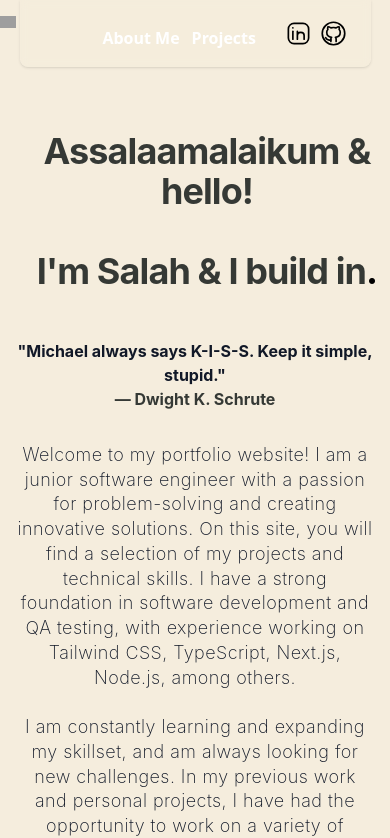
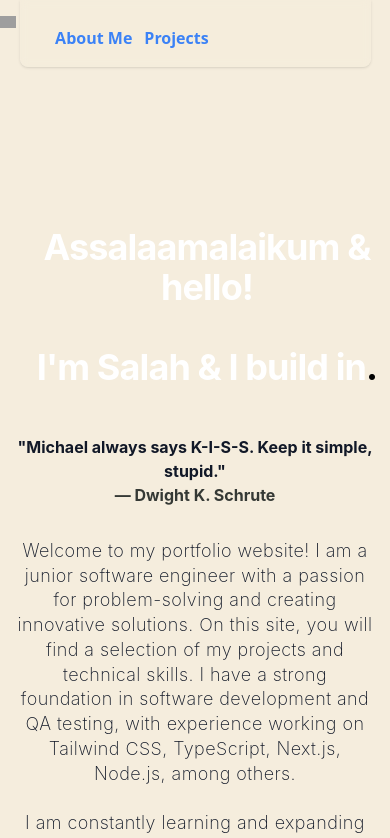
Before and after one commit to salahraja/portfolio, a Next.js app: page / in a window 390 px wide. Shown: the top 838 px of the page. Built offline with nearby package versions, Linux system fonts and the light colour scheme; grey boxes are pictures that could not be loaded.

Commit message:
fixed additional breakpoints

```diff
--- a/components/nav.tsx
+++ b/components/nav.tsx
@@ -1,8 +1,36 @@
 import Image from "next/image";
-import React from "react";
+import React, { useState, useEffect } from "react";
 import Link from "next/link";
+import clsx from "clsx";
 
 function NavBar() {
+  const [windowWidth, setWindowWidth] = useState<number | undefined>(undefined);
+
+  useEffect(() => {
+    if (typeof window !== "undefined") {
+      setWindowWidth(window.innerWidth);
+      window.addEventListener("resize", () =>
+        setWindowWidth(window.innerWidth)
+      );
+    }
+
+    return () => {
+      if (typeof window !== "undefined") {
+        window.removeEventListener("resize", () =>
+          setWindowWidth(window.innerWidth)
+        );
+      }
+    };
+  }, []);
+
+  const linkClass = clsx(
+    "text-black dark:text-white space-x-3 pt-[17.5px] w-full align-center",
+    {
+      "xl:pl-[13rem] max-[1140px]:text-white  pl-[11.5rem]":
+        windowWidth && windowWidth > 640,
+    }
+  );
+
   return (
     <div className="flex flex-row justify-center">
       <nav className="font-sans flex fixed py-2 px-6 bg-[#F5EDDD] dark:bg-zinc-800/30 bg-opacity-40 backdrop-blur-sm rounded-b-lg shadow sm:items-baseline w-[90%] pl-[22px]">
@@ -12,19 +40,19 @@ function NavBar() {
               <div className="pt-[14.5px] flex"></div>
             </Link>{" "}
             <div className="flex justify-center w-[80.5vw] ">
-              <div className="text-black dark:text-white space-x-3 pt-[17.5px]  w-full align-center xl:pl-[13rem] max-[1140px]:text-white md:pl-[6rem]">
+              <div className="text-black dark:text-white space-x-3 pt-[17.5px]  w-full align-center xl:pl-[13rem] max-[767.8px]:text-blue-500 max-[767.8px]:mr-[5.5rem] md:pl-[6rem] max-[768px]:text-red-500  pl-[11.5rem]">
                 <Link href={"/about"}>About Me</Link>
                 <Link href={"/projects"}>Projects</Link>
               </div>
-              <div className=" flex flex-row flex-end items-center">
-                <div className="px-2 flex flex-row flex-end -ml-10">
+              <div className="flex flex-row justify-end items-center max-w-[767.8px] ml-[9.8rem]">
+                <div className="px-2 flex flex-row justify-end ml-[4.5rem]">
                   <div className="mr-2">
-                    <Link href={"https://www.linkedin.com/in/salahraja/"}>
+                    <Link href="https://www.linkedin.com/in/salahraja/">
                       <Image
                         src="/linkedin.svg"
                         alt="LinkedIn logo"
-                        width={30}
-                        height={45}
+                        width={50}
+                        height={55}
                         className="invert dark:invert-0"
                         style={{
                           fill: "transparent",
@@ -34,12 +62,12 @@ function NavBar() {
                     </Link>
                   </div>
                   <div>
-                    <Link href={"https://github.com/salahraja"}>
+                    <Link href="https://github.com/salahraja">
                       <Image
                         src="/github.svg"
                         alt="Github logo"
-                        width={30}
-                        height={45}
+                        width={50}
+                        height={55}
                         className="invert dark:invert-0"
                         style={{
                           fill: "transparent",
--- a/package.json
+++ b/package.json
@@ -15,6 +15,7 @@
     "@types/react-dom": "18.2.4",
     "antd": "^5.5.2",
     "background-video": "^2.0.1",
+    "clsx": "^1.2.1",
     "drive-in": "^1.5.2",
     "eslint": "8.42.0",
     "eslint-config-next": "13.4.4",
--- a/pages/index.tsx
+++ b/pages/index.tsx
@@ -43,7 +43,7 @@ const Home = () => {
           <div className="w-screen xs:h-[550px] lg:h-[220px] md:h-[200px] sm:-mt-[91px] md:-m-[144px]"></div>
           <div className="text-center mt-8">
             <div className="pl-6">
-              <h1 className="text-4xl text-center mb-2 font-bold tracking-tight dark:text-[#f5f5f5] text-[#353935] sm:text-5xl md:text-6xl">
+              <h1 className="text-4xl text-center mb-2 font-bold tracking-tight dark:text-[#f5f5f5] text-[#353935] sm:text-5xl md:text-6xl min-[767.8px]:pt[7rem] max-[767.8px]:mt-[7rem] max-[730px]:pt-[7.5rem] min-[168px]:text-white min-[68px]:text-green-500 min-[68px]:pt-[1rem]">
                 <h2 className="max-[640px]:pt-[9.7vh] block xl:inline motion-safe:animate-fadeIn">
                   Assalaamalaikum & hello!
                 </h2>{" "}
--- a/tailwind.config.js
+++ b/tailwind.config.js
@@ -5,6 +5,23 @@ module.exports = {
     "./components/**/*.{js,ts,jsx,tsx}",
   ],
   theme: {
+    screens: {
+      phone: "500px",
+      sm: "640px",
+      // => @media (min-width: 640px) { ... }
+
+      md: "768px",
+      // => @media (min-width: 768px) { ... }
+
+      lg: "1024px",
+      // => @media (min-width: 1024px) { ... }
+
+      xl: "1280px",
+      // => @media (min-width: 1280px) { ... }
+
+      "2xl": "1536px",
+      // => @media (min-width: 1536px) { ... }
+    },
     extend: {
       animation: {
         fadeIn: "fadeIn 2s ease-in forwards",
```
Also changed, not shown: 2 other files (tests, documents, lock files or other folders).
